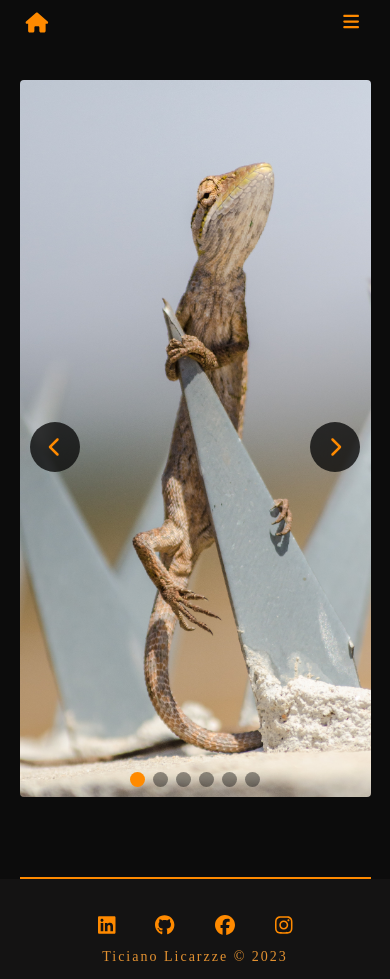
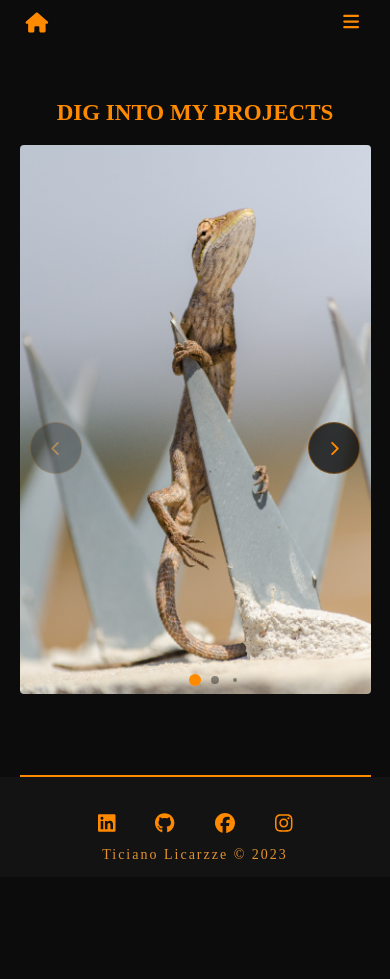
Before and after one commit to ticilicarzze/portfolio, a React (Create React App) app: page /Work in a window 390 px wide. After the commit the page ends 877 px from the top, so only its background shows below. Built offline with nearby package versions, Linux system fonts and the light colour scheme.

Commit message:
adapt responsive design

```diff
--- a/src/components/About/index.js
+++ b/src/components/About/index.js
@@ -15,7 +15,7 @@ const About = () => {
           style={{ backgroundImage: `url(${Port})` }}
         ></div>
         <div className='about-p'>
-          <h2>ABOUT</h2>
+          <h2>ABOUT ME</h2>
           <p>
             I'm Ticiano, a passionate freelancer from Rosario, Argentina. I have
             knowledge in various areas of digital design, including full stack
--- a/src/components/Home/index.css
+++ b/src/components/Home/index.css
@@ -48,10 +48,14 @@
 }
 
 @media screen and (max-width: 660px) {
+    .home-page{
+        height: 90vh;
+    }
+
     .home-page h1{
         letter-spacing: 2px;
         margin-top: 300px;
-        font-size: 4rem;
+        font-size: 3.2rem;
     }
 
     .flat-button{
--- a/src/components/Home/index.js
+++ b/src/components/Home/index.js
@@ -22,7 +22,7 @@ const Home = () => {
   }, []);
 
   return (
-    <div className='container home-page'>
+    <div className='home-page'>
       <div className='text-zone'>
         <h1>
           Hi, I'm <span>Ticiano Licarzze</span>.
--- a/src/components/Slider/index.css
+++ b/src/components/Slider/index.css
@@ -1,6 +1,12 @@
+.container-carousel{
+  margin-top: 100px;
+  height: 80vh;
+  text-align: center;
+}
+
 .swiper-container {
-    margin: 80px auto;
-    height: 85vh;
+    margin: 0 auto;
+    height: 65vh;
 }
 
 .swiper {
@@ -22,9 +28,8 @@
 }
 
 .swiper-pagination-bullet {
-  width: 15px;
-  height: 15px;
-  margin-top: 20px;
+  width: 12px;
+  height: 12px;
   opacity: 1;
   background: rgba(0, 0, 0, 0.4);
 }
@@ -50,7 +55,10 @@
   background-color: rgba(12, 12, 12, 0.8);
   border-radius: 50%;
   padding: 5px;
+  border: 1px solid #ff880062;
+  backdrop-filter: blur(5px);
 }
+
 
 .swiper-button-prev .fa-chevron-left,
 .swiper-button-next .fa-chevron-right {
@@ -63,3 +71,18 @@
 .swiper-button-next:hover {
   opacity: 1;
 }
+
+@media screen and (max-width: 550px) {
+  .container-carousel h2{
+    font-size: 2.3rem;
+  }
+  .swiper-button-prev .fa-chevron-left,
+  .swiper-button-next .fa-chevron-right {
+  height: 15px;
+  }
+
+  .swiper-button-prev,
+.swiper-button-next {
+  background-color: rgba(12, 12, 12, 0.8);
+}
+}
--- a/src/components/Slider/index.js
+++ b/src/components/Slider/index.js
@@ -5,7 +5,7 @@ import "swiper/css/pagination";
 import "swiper/css/navigation";
 import "./index.css";
 import images from "../../images";
-import { Pagination, Navigation } from "swiper/modules";
+import { FreeMode, Autoplay, Pagination, Navigation } from "swiper/modules";
 import { FontAwesomeIcon } from "@fortawesome/react-fontawesome";
 import {
   faChevronRight,
@@ -14,19 +14,20 @@ import {
 
 function Slider() {
   return (
+    <div className='container-carousel'>
+      <h2>DIG INTO MY PROJECTS</h2>
       <div className='swiper-container'>
         <Swiper
           spaceBetween={30}
-        loop={true}
           freeMode={true}
           pagination={{
-          clickable: true,
+            dynamicBullets: true,
           }}
           navigation={{
             prevEl: ".swiper-button-prev",
             nextEl: ".swiper-button-next",
           }}
-        modules={[Pagination, Navigation]}
+          modules={[FreeMode, Autoplay, Pagination, Navigation]}
           breakpoints={{
             0: {
               slidesPerView: 1,
@@ -53,6 +54,7 @@ function Slider() {
           <FontAwesomeIcon icon={faChevronRight} />
         </div>
       </div>
+    </div>
   );
 }
 
```
Lines whose indentation alone changed are shown as unchanged.
